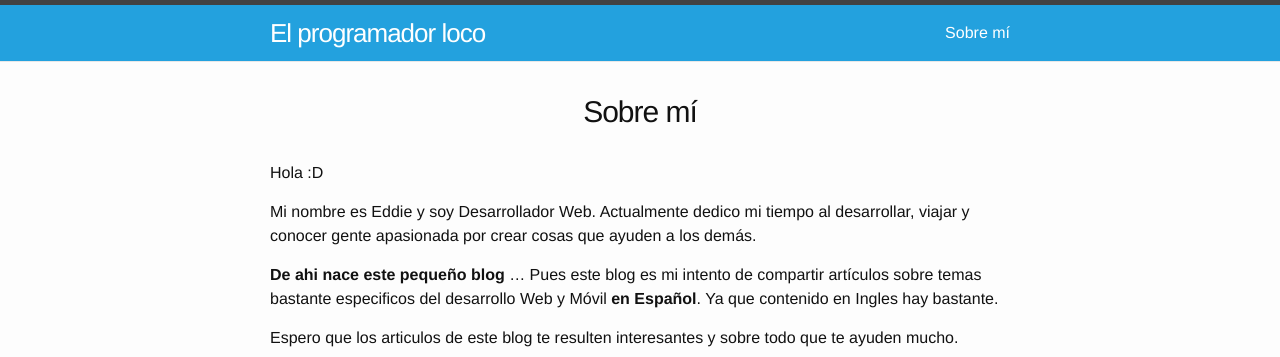
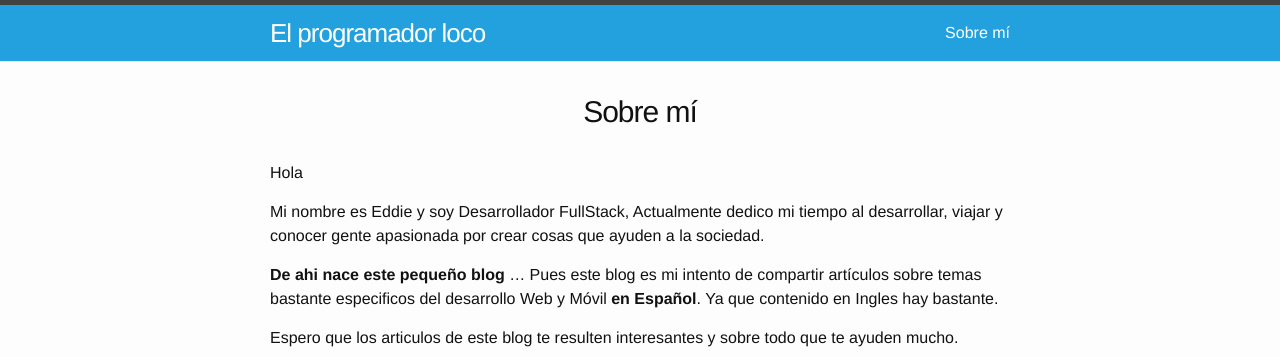
Before and after one commit to devmerz/devmerz.github.io, a Jekyll site: the page built from about.md, in a window 1280 px wide. Shown: the top 357 px of the page. Built offline with Jekyll 4.4.1, drawn with Linux system fonts in a browser that asks for light colours.

Commit message:
Jekyll update

```diff
--- a/about.md
+++ b/about.md
@@ -7,9 +7,9 @@ permalink: /sobre-mi/
 <!--<link rel="stylesheet" type="text/css" href="/css/materialize.min.css">-->
 
 
-Hola :D
+Hola
 
-Mi nombre es Eddie y soy Desarrollador Web. Actualmente dedico mi tiempo al desarrollar, viajar y conocer gente apasionada por crear cosas que ayuden a los demás.
+Mi nombre es Eddie y soy Desarrollador FullStack, Actualmente dedico mi tiempo al desarrollar, viajar y conocer gente apasionada por crear cosas que ayuden a la sociedad.
 
 **De ahi nace este pequeño blog** ... Pues este blog es mi intento de compartir artículos sobre temas bastante especificos del desarrollo Web y Móvil **en Español**. Ya que contenido en Ingles hay bastante.
 
```
